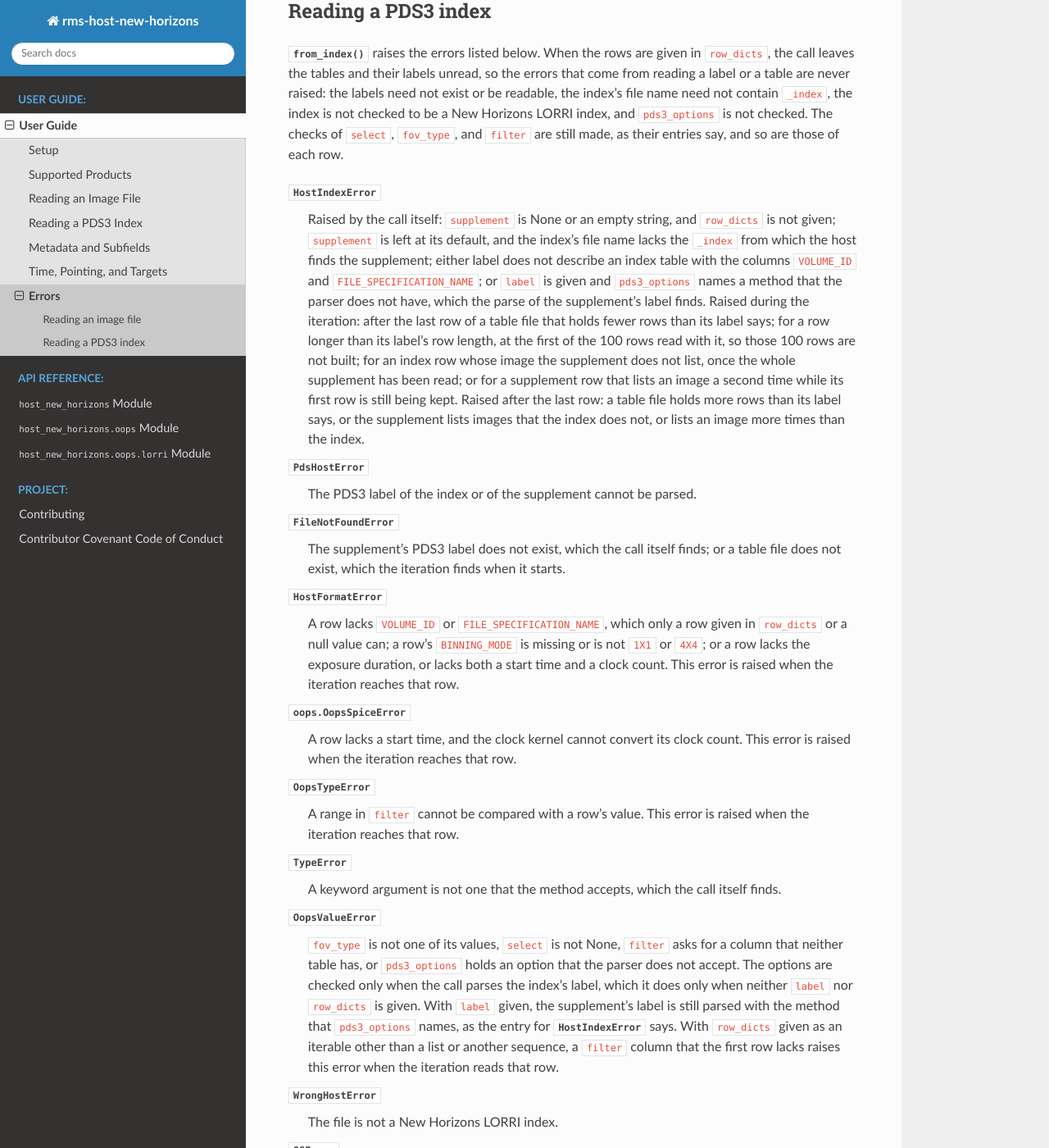
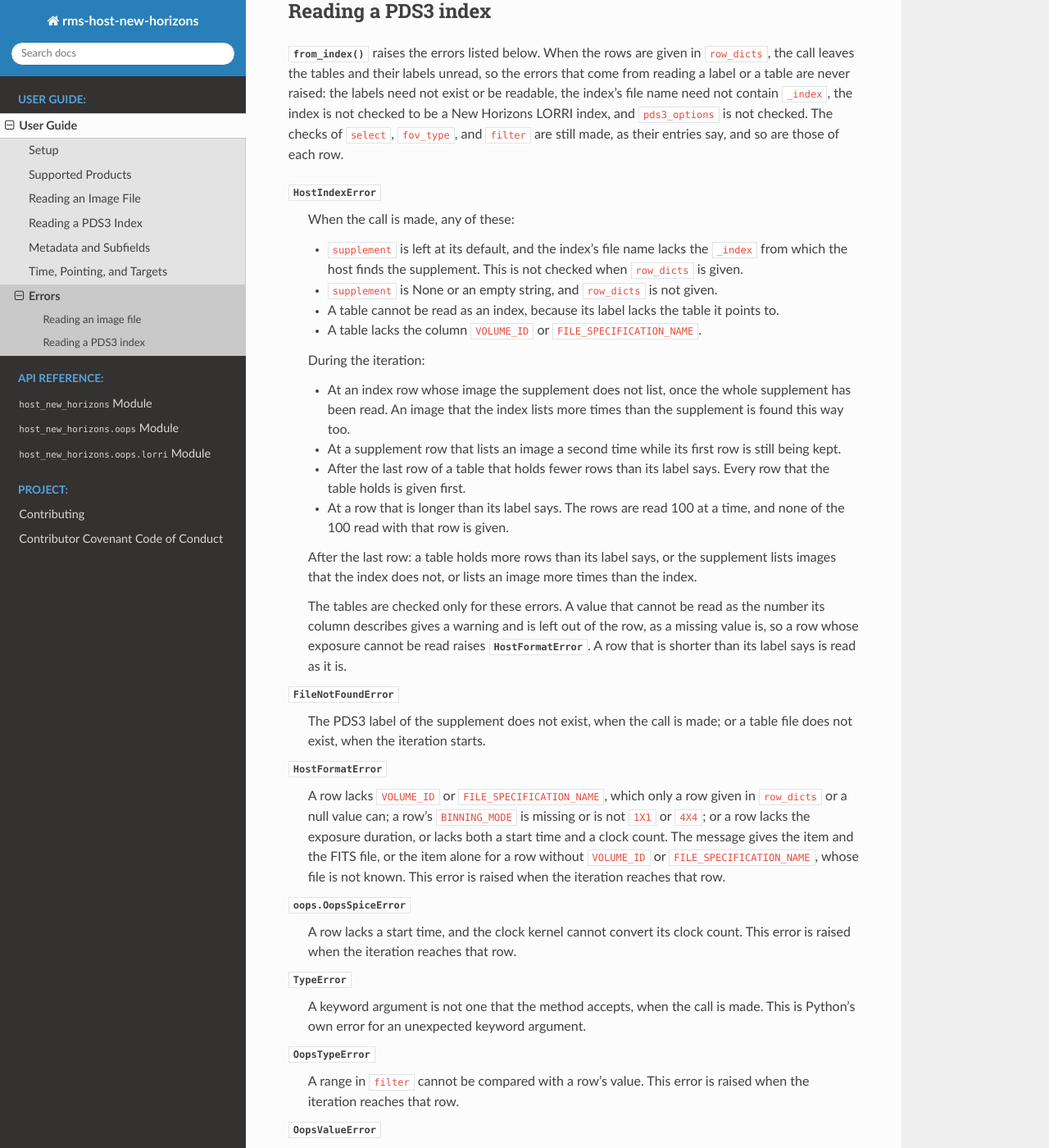
Before and after one commit to SETI/rms-host-new-horizons, a Sphinx documentation site: the page built from docs/user_guide/user_guide_errors.rst, in a window 1280 px wide and 1400 px high, scrolled down 1280 px. Shown: the whole window at 82% size. Built offline with Sphinx 7.4.7 and the Read the Docs theme 3.1.0, drawn with Linux system fonts in a browser that asks for light colours; some of the changed text lies outside the part shown.

Commit message:
Say pds3_options are checked at call time
The rms-oops branch now checks pds3_options whenever from_index is called
without row_dicts, also when label is given, and raises OopsValueError for
an unknown method or option. The docstring, the stub comment, the index
chapter and the errors chapter said the options went unchecked when label
was given and that a bad method raised HostIndexError from the supplement's
parse; they now state the rule, and the test that pinned HostIndexError is
replaced by one that expects OopsValueError.

The index section of the errors chapter is rearranged to read like
Voyager's: entries in the same order, with the call-time, iteration and
after-the-last-row cases of HostIndexError as bullets, the same wording for
TypeError, FileNotFoundError and the HostFormatError message, both cases of
the filter check with row_dicts, and a closing paragraph on what filter can
and cannot leave out. It also says that a table value that cannot be read
as a number is left out of the row, so a row whose exposure cannot be read
raises HostFormatError.

Co-Authored-By: Claude Opus 5.5 <noreply@anthropic.com>
Claude-Session: https://claude.ai/code/session_01RG3ZiBNx376YVT9xgP1ET9

```diff
--- a/docs/user_guide/user_guide_errors.rst
+++ b/docs/user_guide/user_guide_errors.rst
@@ -67,55 +67,71 @@ contain ``_index``, the index is not checked to be a New Horizons LORRI index, a
 are still made, as their entries say, and so are those of each row.
 
 :exc:`~oops.host.HostIndexError`
-    Raised by the call itself: ``supplement`` is None or an empty string, and
-    ``row_dicts`` is not given; ``supplement`` is left at its default, and the index's
-    file name lacks the ``_index`` from which the host finds the supplement; either
-    label does not describe an index table with the columns ``VOLUME_ID`` and
-    ``FILE_SPECIFICATION_NAME``; or ``label`` is given and ``pds3_options`` names a
-    method that the parser does not have, which the parse of the supplement's label
-    finds. Raised during the iteration: after the last row of a table file that holds
-    fewer rows than its label says; for a row longer than its label's row length, at the
-    first of the 100 rows read with it, so those 100 rows are not built; for an index
-    row whose image the supplement does not list, once the whole supplement has been
-    read; or for a supplement row that lists an image a second time while its first row
-    is still being kept. Raised after the last row: a table file holds more rows than
-    its label says, or the supplement lists images that the index does not, or lists an
-    image more times than the index.
+    When the call is made, any of these:
 
-:exc:`~oops.host.PdsHostError`
-    The PDS3 label of the index or of the supplement cannot be parsed.
+    - ``supplement`` is left at its default, and the index's file name lacks the
+      ``_index`` from which the host finds the supplement. This is not checked when
+      ``row_dicts`` is given.
+    - ``supplement`` is None or an empty string, and ``row_dicts`` is not given.
+    - A table cannot be read as an index, because its label lacks the table it points
+      to.
+    - A table lacks the column ``VOLUME_ID`` or ``FILE_SPECIFICATION_NAME``.
+
+    During the iteration:
+
+    - At an index row whose image the supplement does not list, once the whole
+      supplement has been read. An image that the index lists more times than the
+      supplement is found this way too.
+    - At a supplement row that lists an image a second time while its first row is
+      still being kept.
+    - After the last row of a table that holds fewer rows than its label says. Every
+      row that the table holds is given first.
+    - At a row that is longer than its label says. The rows are read 100 at a time, and
+      none of the 100 read with that row is given.
+
+    After the last row: a table holds more rows than its label says, or the supplement
+    lists images that the index does not, or lists an image more times than the index.
+
+    The tables are checked only for these errors. A value that cannot be read as the
+    number its column describes gives a warning and is left out of the row, as a missing
+    value is, so a row whose exposure cannot be read raises
+    :exc:`~oops.host.HostFormatError`. A row that is shorter than its label says is read
+    as it is.
 
 :exc:`FileNotFoundError`
-    The supplement's PDS3 label does not exist, which the call itself finds; or a table
-    file does not exist, which the iteration finds when it starts.
+    The PDS3 label of the supplement does not exist, when the call is made; or a table
+    file does not exist, when the iteration starts.
 
 :exc:`~oops.host.HostFormatError`
     A row lacks ``VOLUME_ID`` or ``FILE_SPECIFICATION_NAME``, which only a row given in
     ``row_dicts`` or a null value can; a row's ``BINNING_MODE`` is missing or is not
     ``1X1`` or ``4X4``; or a row lacks the exposure duration, or lacks both a start time
-    and a clock count. This error is raised when the iteration reaches that row.
+    and a clock count. The message gives the item and the FITS file, or the item alone
+    for a row without ``VOLUME_ID`` or ``FILE_SPECIFICATION_NAME``, whose file is not
+    known. This error is raised when the iteration reaches that row.
 
 :exc:`oops.OopsSpiceError`
     A row lacks a start time, and the clock kernel cannot convert its clock count. This
     error is raised when the iteration reaches that row.
 
+:exc:`TypeError`
+    A keyword argument is not one that the method accepts, when the call is made. This
+    is Python's own error for an unexpected keyword argument.
+
 :exc:`~oops.OopsTypeError`
     A range in ``filter`` cannot be compared with a row's value. This error is raised
     when the iteration reaches that row.
 
-:exc:`TypeError`
-    A keyword argument is not one that the method accepts, which the call itself finds.
+:exc:`~oops.OopsValueError`
+    ``fov_type`` is not one of its values, ``select`` is not None, ``filter`` gives a
+    column that neither table has, or ``pds3_options`` names a method the parser does
+    not have or an option it does not take. The call checks the options when it is
+    made, unless ``row_dicts`` is given. When ``row_dicts`` is given, ``filter`` is
+    checked against the first row: when the call is made if the rows are a list or
+    another sequence, and otherwise when the iteration reads that row.
 
-:exc:`~oops.OopsValueError`
-    ``fov_type`` is not one of its values, ``select`` is not None, ``filter`` asks for a
-    column that neither table has, or ``pds3_options`` holds an option that the parser
-    does not accept. The options are checked only when the call parses the index's
-    label, which it does only when neither ``label`` nor ``row_dicts`` is given. With
-    ``label`` given, the supplement's label is still parsed with the method that
-    ``pds3_options`` names, as the entry for :exc:`~oops.host.HostIndexError` says.
-    With ``row_dicts`` given as an iterable other than a list or another sequence, a
-    ``filter`` column that the first row lacks raises this error when the iteration
-    reads that row.
+:exc:`~oops.host.PdsHostError`
+    The PDS3 label of the index or of the supplement cannot be parsed.
 
 :exc:`~oops.host.WrongHostError`
     The file is not a New Horizons LORRI index.
@@ -125,5 +141,8 @@ are still made, as their entries say, and so are those of each row.
     read.
 
 The iteration ends at the first row that raises, after the Snapshots of the rows before
-it. Missing pointing never stops the iteration: the Snapshot of a row without pointing
+it. The ``filter`` argument (see :doc:`user_guide_index`) can leave out a row whose
+Snapshot would raise, but it cannot avoid an error in reading or pairing the rows of the
+tables, because the rows are filtered only after they have been read and paired.
+Missing pointing never stops the iteration: the Snapshot of a row without pointing
 raises :exc:`oops.OopsSpiceError` only when its frame is evaluated.
```
Also changed, not shown: docs/user_guide/user_guide_index.rst (+5 -4 lines), 3 other files.
